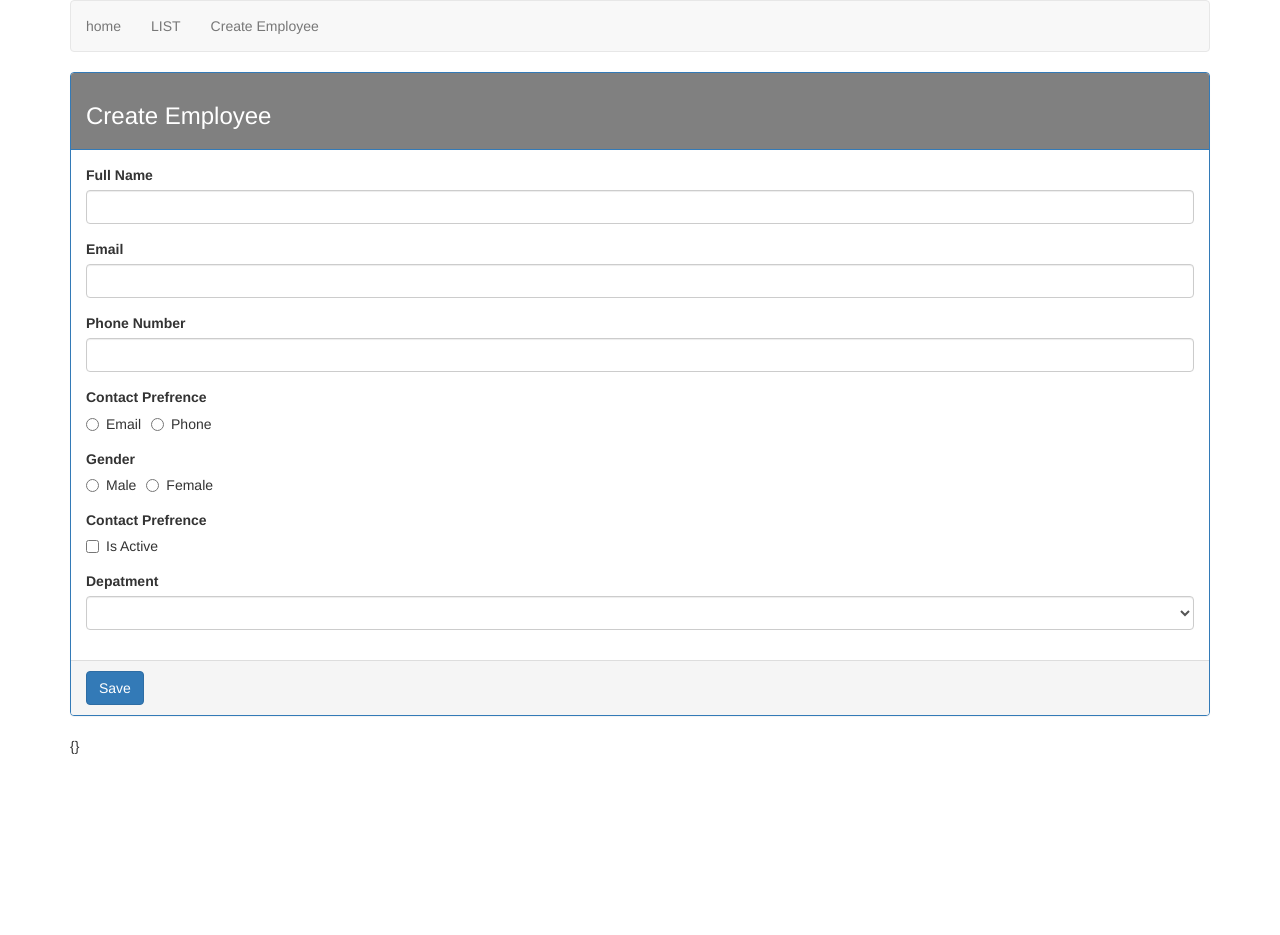
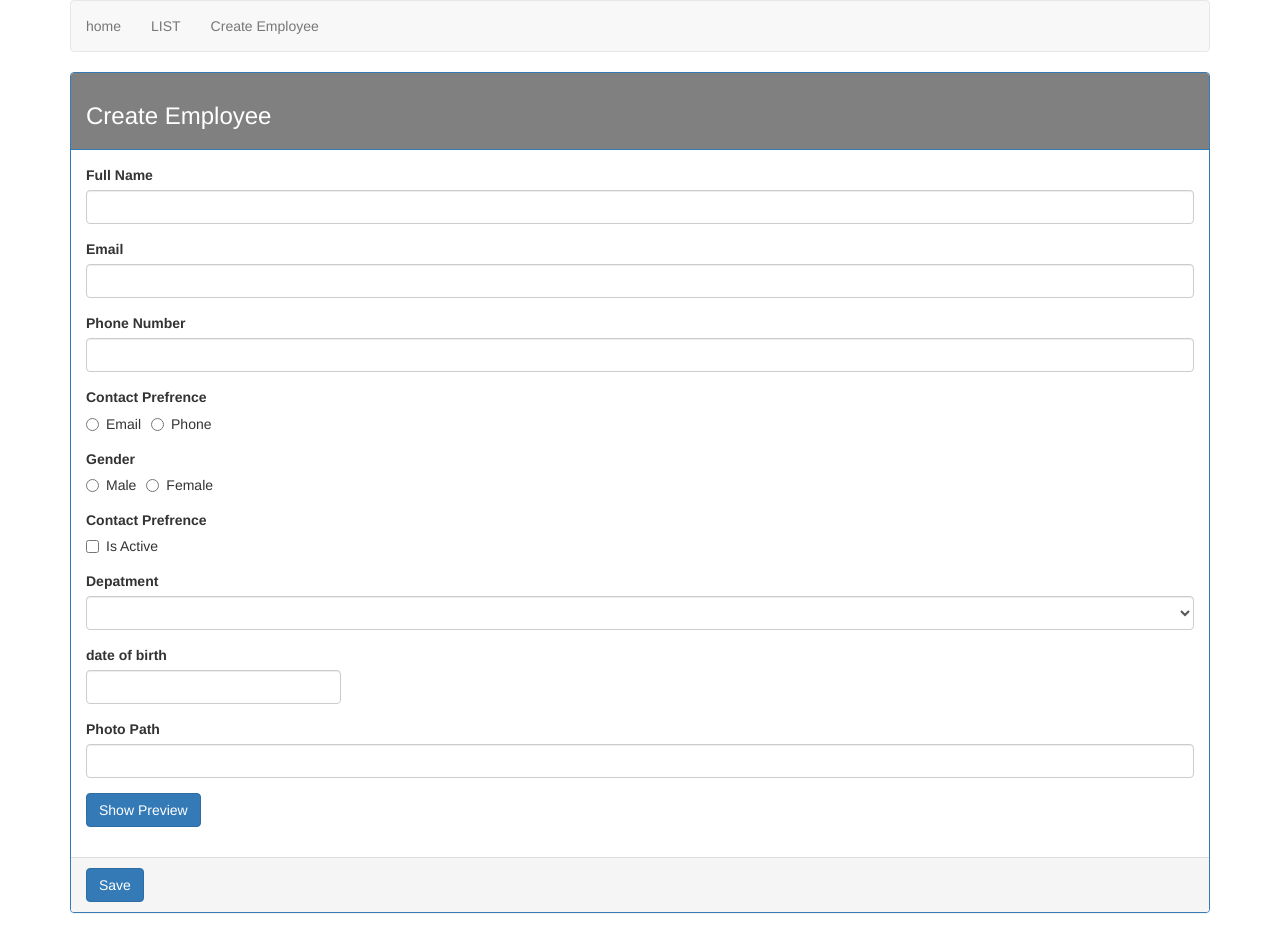
Before and after one commit to KSC0126/AngularCrudOperations-, an Angular app: page /create in a window 1280 px wide. Shown: the top 935 px of the page. Before the commit the page ends 800 px from the top, so only its background shows below. Built offline with nearby package versions, Linux system fonts and the light colour scheme.

Commit message:
commit-12/03
Added photopreview and used ngx-bootstrap date picker for date

```diff
--- a/angular.json
+++ b/angular.json
@@ -22,6 +22,7 @@
             ],
             "styles": [
               "node_modules/bootstrap/dist/css/bootstrap.min.css",
+              "node_modules/ngx-bootstrap/datepicker/bs-datepicker.css",
               "src/styles.css"
             ],
             "scripts": []
@@ -73,6 +74,7 @@
             "scripts": [],
             "styles": [
               "node_modules/bootstrap/dist/css/bootstrap.min.css",
+              "node_modules/ngx-bootstrap/datepicker/bs-datepicker.css",
               "src/styles.css"
             ],
             "assets": [
--- a/package.json
+++ b/package.json
@@ -23,6 +23,8 @@
     "@angular/router": "^5.2.0",
     "bootstrap": "^3.3.7",
     "core-js": "^2.4.1",
+    "ngx": "^2.4.0",
+    "ngx-bootstrap": "^2.0.5",
     "package-name": "^0.1.0",
     "rxjs": "^5.5.6",
     "tslib": "^1.9.0",
--- a/src/app/app.module.ts
+++ b/src/app/app.module.ts
@@ -6,6 +6,7 @@
 import { CreateEmployeeComponent } from './create-employee/create-employee.component';
 import { AppRoutingModule} from './app-routing.module';
 import { FormsModule } from '@angular/forms';
+import {BsDatepickerModule}  from 'ngx-bootstrap/datepicker';
 
 
 @NgModule({
@@ -18,6 +19,7 @@
   imports: [
     BrowserModule,
     FormsModule,
+    BsDatepickerModule.forRoot(),
     AppRoutingModule
   ],
   providers: [],
--- a/src/app/create-employee/create-employee.component.html
+++ b/src/app/create-employee/create-employee.component.html
@@ -1,7 +1,7 @@
 <form #employeeForm="ngForm" (ngSubmit)="saveEmployee(employeeForm)">
   <div class="panel panel-primary">
     <div class="panel-heading">
-          <h3 class="panel-tittle" > Create Employee</h3>
+      <h3 class="panel-tittle"> Create Employee</h3>
     </div>
     <div class="panel-body">
       <div class="form-group">
@@ -20,12 +20,10 @@
         <label>Contact Prefrence</label>
         <div class="from-control">
           <label class="radio-inline">
-                          <input type="radio" value="email" name="contactPrefrence" [(ngModel)]="contactPrefrence">
-                          Email
+            <input type="radio" value="email" name="contactPrefrence" [(ngModel)]="contactPrefrence"> Email
           </label>
           <label class="radio-inline">
-                          <input type="radio" value="phone" name="contactPrefrence" [(ngModel)]="contactPrefrence">
-                          Phone
+            <input type="radio" value="phone" name="contactPrefrence" [(ngModel)]="contactPrefrence"> Phone
           </label>
         </div>
       </div>
@@ -33,12 +31,10 @@
         <label>Gender</label>
         <div class="from-control">
           <label class="radio-inline">
-                        <input type="radio" value="male" name="gender" [(ngModel)]="gender">
-                        Male
+            <input type="radio" value="male" name="gender" [(ngModel)]="gender"> Male
           </label>
           <label class="radio-inline">
-                        <input type="radio" value="female" name="gender" [(ngModel)]="gender">
-                        Female
+            <input type="radio" value="female" name="gender" [(ngModel)]="gender"> Female
           </label>
         </div>
       </div>
@@ -46,8 +42,7 @@
         <label>Contact Prefrence</label>
         <div class="from-control">
           <label class="checkbox-inline">
-                          <input type="checkbox" value="isActive" name="isActive" [(ngModel)]="isActive">
-                         Is Active
+            <input type="checkbox" value="isActive" name="isActive" [(ngModel)]="isActive"> Is Active
           </label>
 
         </div>
@@ -57,16 +52,30 @@
         <select id="department" name="department" value="department" class="form-control" [(ngModel)]="department">
           <option *ngFor="let dept of departments" [value]="dept.id"> {{dept.name}} </option>
 
-
         </select>
-
-
-
-
+      </div>
+      <div class="row">
+        <div class="form-group col-md-3">
+          <label for="dateOfBirth">date of birth</label>
+          <input id="dateOfBirth" type="text" placement="right" class="form-control" name="dateOfBirth" [(ngModel)]="dateOfBirth" bsDatepicker
+            [bsConfig]="datePickerConfig">
+        </div>
+      </div>
+      <div class="form-group">
+        <label for="photoPath">Photo Path</label>
+        <input id="photoPath" type="text" class="form-control" name="photoPath" [(ngModel)]="photoPath">
+      </div>
+      <div class="form-group">
+        <button type="button" class="btn btn-primary" (click)="togglePhotoPreview()">
+          {{photoPreview? "Hide" : "Show"}} Preview
+        </button>
+      </div>
+      <div class="form-group">
+        <img [src]="photoPath" height="200px" width="200px" *ngIf="photoPreview" />
 
       </div>
     </div>
-          <div class="panel-footer" >
+    <div class="panel-footer">
       <button type="submit" class=" btn btn-primary">Save</button>
     </div>
 
--- a/src/app/create-employee/create-employee.component.ts
+++ b/src/app/create-employee/create-employee.component.ts
@@ -1,6 +1,7 @@
 import { Component, OnInit } from '@angular/core';
 import { FormsModule, NgForm } from '@angular/forms';
 import {department } from '../models/department.model';
+import {BsDatepickerConfig } from 'ngx-bootstrap/datepicker';
 
 
 
@@ -10,6 +11,11 @@
   styleUrls: ['./create-employee.component.css']
 })
 export class CreateEmployeeComponent implements OnInit {
+  photoPreview:boolean=false;
+
+  colorTheme='theme-dark-blue';
+
+  datePickerConfig:Partial<BsDatepickerConfig>;
 
   departments: department[]=[
     {id:1,name:"Help Desk"},
@@ -19,9 +25,14 @@
   ]
 
 
-  constructor() {
-
-   }
+    constructor() {
+      this.datePickerConfig= Object.assign({},
+        {containerClass:this.colorTheme,
+          showWeekNumbers: false,
+          // minDate: new Date( 2018, 0 , 1),
+          // maxDate: new Date(2018, 11, 31)
+        });
+    }
 
   ngOnInit() {
   }
@@ -29,4 +40,9 @@
     console.log(empForm);
 
   }
+  togglePhotoPreview(){
+    console.log("show preview clicked");
+    this.photoPreview = !this.photoPreview;
+
+  }
 }
```
Also changed, not shown: 1 other file (tests, documents, lock files or other folders). Lines whose indentation alone changed are shown as unchanged.
